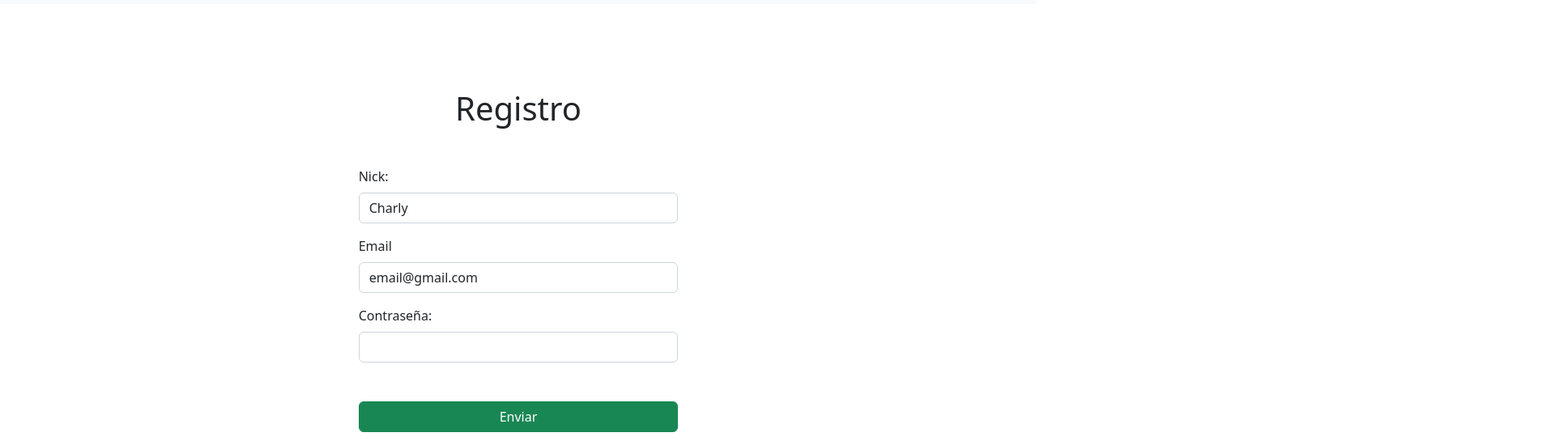
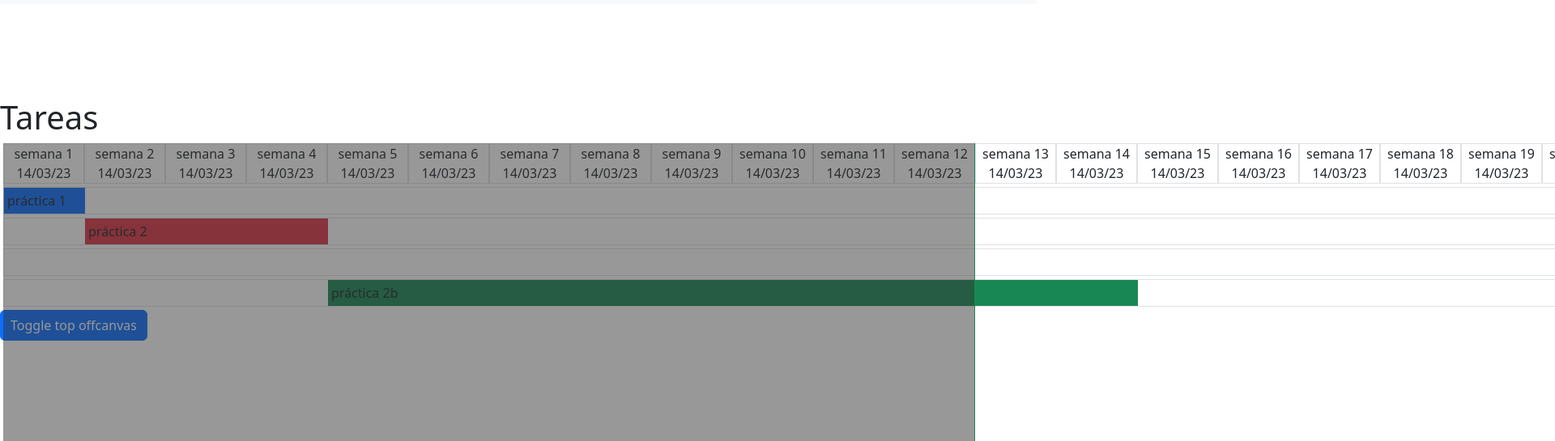
Before and after one commit to carrebola/trabajos_alumnos, a website built with Vite: page src/vistas/plantilla.html in a window 1280 px wide. Shown: the part 71-616 px from the top of the page at 81% size, 1920 px wide, since content can reach past the window. Built offline with nearby package versions, Linux system fonts and the light colour scheme.

Commit message:
prototipo de vista con diagrama de gand

```diff
--- a/src/vistas/plantilla.html
+++ b/src/vistas/plantilla.html
@@ -20,7 +20,12 @@ https://cdn.jsdelivr.net/npm/bootswatch@5.2.3/dist/superhero/bootstrap.min.css
 		/>
 		<link rel="stylesheet" href="estilos.css" />
 	</head>
-	<body class="">
+	<body class="pt-5">
+
+
+
+
+
 		<header>
 			<!-- Navbar  -->
 			<nav class="navbar navbar-expand-sm bg-light fixed-top">
@@ -104,114 +109,101 @@ https://cdn.jsdelivr.net/npm/bootswatch@5.2.3/dist/superhero/bootstrap.min.css
 				</div>
 			</nav>
 
-			<!-- Modal -->
-			<div class="modal fade" id="editar">
-				<div class="modal-dialog" role="document">
-					<div class="modal-content">
-						<div class="modal-header">
-							<h5 class="modal-title">Editar usuario</h5>
-							<button
-								type="button"
-								class="btn-close"
-								data-bs-dismiss="modal"
-								aria-label="Close"
-							>
-								<span aria-hidden="true"></span>
-							</button>
+
+		</header>
+		<main class="pt-5">
+
+
+      <div class="pt-5" style="width: 3400px; box-sizing: border-box;">
+				<div class="" >
+
+					<h1 class="pt-5">Tareas</h1>
+
+					<div class="position-absolute border-end border-success h-100 ms-1" style="width: 1200px; background-color: rgb(50,50,50,0.5);"></div>
+
+					<div class="fechas d-flex flex-wrap m-1">
+						<div style="width: 100px;" class="fecha border text-center">semana 1 14/03/23</div>
+						<div style="width: 100px;" class="fecha border text-center">semana 2 14/03/23</div>
+						<div style="width: 100px;" class="fecha border text-center">semana 3 14/03/23</div>
+						<div style="width: 100px;" class="fecha border text-center">semana 4 14/03/23</div>
+						<div style="width: 100px;" class="fecha border text-center">semana 5 14/03/23</div>
+						<div style="width: 100px;" class="fecha border text-center">semana 6 14/03/23</div>
+						<div style="width: 100px;" class="fecha border text-center">semana 7 14/03/23</div>
+						<div style="width: 100px;" class="fecha border text-center">semana 8 14/03/23</div>
+						<div style="width: 100px;" class="fecha border text-center">semana 9 14/03/23</div>
+						<div style="width: 100px;" class="fecha border text-center">semana 10 14/03/23</div>
+						<div style="width: 100px;" class="fecha border text-center">semana 11 14/03/23</div>
+						<div style="width: 100px;" class="fecha border text-center">semana 12 14/03/23</div>
+						<div style="width: 100px;" class="fecha border text-center">semana 13 14/03/23</div>
+						<div style="width: 100px;" class="fecha border text-center">semana 14 14/03/23</div>
+						<div style="width: 100px;" class="fecha border text-center">semana 15 14/03/23</div>
+						<div style="width: 100px;" class="fecha border text-center">semana 16 14/03/23</div>
+						<div style="width: 100px;" class="fecha border text-center">semana 17 14/03/23</div>
+						<div style="width: 100px;" class="fecha border text-center">semana 18 14/03/23</div>
+						<div style="width: 100px;" class="fecha border text-center">semana 19 14/03/23</div>
+						<div style="width: 100px;" class="fecha border text-center">semana 20 14/03/23</div>
+						<div style="width: 100px;" class="fecha border text-center">semana 21 14/03/23</div>
+						<div style="width: 100px;" class="fecha border text-center">semana 22 14/03/23</div>
+						<div style="width: 100px;" class="fecha border text-center">semana 23 14/03/23</div>
+						<div style="width: 100px;" class="fecha border text-center">semana 24 14/03/23</div>
+						<div style="width: 100px;" class="fecha border text-center">semana 25 14/03/23</div>
+						<div style="width: 100px;" class="fecha border text-center">semana 26 14/03/23</div>
+						<div style="width: 100px;" class="fecha border text-center">semana 27 14/03/23</div>
+						<div style="width: 100px;" class="fecha border text-center">semana 28 14/03/23</div>
+						<div style="width: 100px;" class="fecha border text-center">semana 29 14/03/23</div>
+						<div style="width: 100px;" class="fecha border text-center">semana 30 14/03/23</div>
+						<div style="width: 100px;" class="fecha border text-center">semana 31 14/03/23</div>
+						<div style="width: 100px;" class="fecha border text-center">semana 32 14/03/23</div>
+						<div style="width: 100px;" class="fecha border text-center">semana 33 14/03/23</div>
+
+
+
+					</div>
+					<div class="tareas">
+						<div class="fila-tarea border m-1">
+							<div class="tarea  text-dark p-1 bg-primary" style="width: 100px;">
+								práctica 1
+							</div>
 						</div>
-						<div class="modal-body">
-							<form class="p-3">
-								<label class="mt-3 form-label" for="nick">Nick: </label>
-								<input type="text" class="form-control" value="Charly" />
-
-								<label class="mt-3 form-label" for="email">Email</label>
-								<input
-									type="email"
-									class="form-control"
-									value="email@gmail.com"
-								/>
-
-								<label class="mt-3 form-label" for="nick">Contraseña: </label>
-								<input type="password" class="form-control" value="123456" />
-							</form>
+						<div class="fila-tarea border m-1">
+							<div class="tarea  text-dark p-1 bg-danger" style="width: 300px; margin-left: 100px;">
+								práctica 2
+							</div>
 						</div>
-						<div class="modal-footer">
-							<button type="button" class="btn btn-primary">
-								Guardar cambios
-							</button>
-							<button
-								type="button"
-								class="btn btn-secondary"
-								data-bs-dismiss="modal"
-							>
-								Cerrar
-							</button>
+						<div class="fila-tarea border m-1">
+							<div class="tarea  text-dark p-1 bg-success" style="width: 200px; margin-left: 2200px;">
+								práctica 3
+							</div>
+						</div>
+						<div class="fila-tarea border m-1">
+							<div class="tarea  text-dark p-1 bg-success" style="width: 1000px; margin-left: 400px;">
+								práctica 2b
+							</div>
 						</div>
 					</div>
+
 				</div>
-			</div>
-		</header>
-		<main>
-
-        <div class="vh-100 d-flex align-items-center justify-content-center"
-			style="padding-top: 100px"
-		>
-			<div class="col-12 col-md-4">
-				<h1 class="text-center p-2">Registro</h1>
-				<form id="form_registro" class="p-3" novalidate>
-					<label class="mt-3 form-label" for="nick">Nick: </label>
-					<input type="text" class="form-control" value="Charly" required />
-					<div class="invalid-feedback">El nombre no es correcto</div>
-
-					<label class="mt-3 form-label" for="email">Email</label>
-					<input
-						type="email"
-						class="form-control"
-						value="email@gmail.com"
-						required
-					/>
-					<div class="invalid-feedback">El email no es correcto</div>
-
-					<label class="mt-3 form-label" for="nick">Contraseña: </label>
-					<input
-						type="password"
-						class="form-control"
-						value=""
-						pattern="[A-Za-z]{8,}"
-					/>
-
-					<div class="invalid-feedback">
-						La contraseña debe contener 8 letras o más que deben ser mayusculas
-						y minusculas
-					</div>
-
-					<button type="submit" class="mt-5 btn btn-success w-100">
-						Enviar
-					</button>
-					<hr class="mt-5" />
-					<button type="submit" class="mt-1 btn btn-primary w-100">
-						Registrate con Google
-					</button>
-				</form>
 			</div>
 		</div>
 
-		<script src="https://cdn.jsdelivr.net/npm/bootstrap@5.2.3/dist/js/bootstrap.bundle.min.js"></script>
+		</main>
 
-		<!-- Script para la validación del formulario -->
+		<button class="btn btn-primary" type="button" data-bs-toggle="offcanvas" data-bs-target="#offcanvasTop" aria-controls="offcanvasTop">Toggle top offcanvas</button>
+
+		<div class="offcanvas offcanvas-top" tabindex="-1" id="offcanvasTop" aria-labelledby="offcanvasTopLabel">
+			<div class="offcanvas-header">
+				<h5 id="offcanvasTopLabel">Offcanvas top</h5>
+				<button type="button" class="btn-close text-reset" data-bs-dismiss="offcanvas" aria-label="Close"></button>
+			</div>
+			<div class="offcanvas-body">
+				...
+			</div>
+		</div>
+
+
 		<script>
-			const form = document.querySelector("#form_registro");
-			form.addEventListener("submit", (event) => {
-				event.preventDefault();
-				event.stopPropagation();
-				form.classList.add("was-validated");
-				console.log(form.checkValidity());
-				if (!form.checkValidity()) {
-					console.log("formulario no valido");
-				} else {
-					console.log("formulario valido, debe hacerse el submit");
-				}
-			});
+			window.scroll(1000,0)
 		</script>
+
 	</body>
 </html>
```
